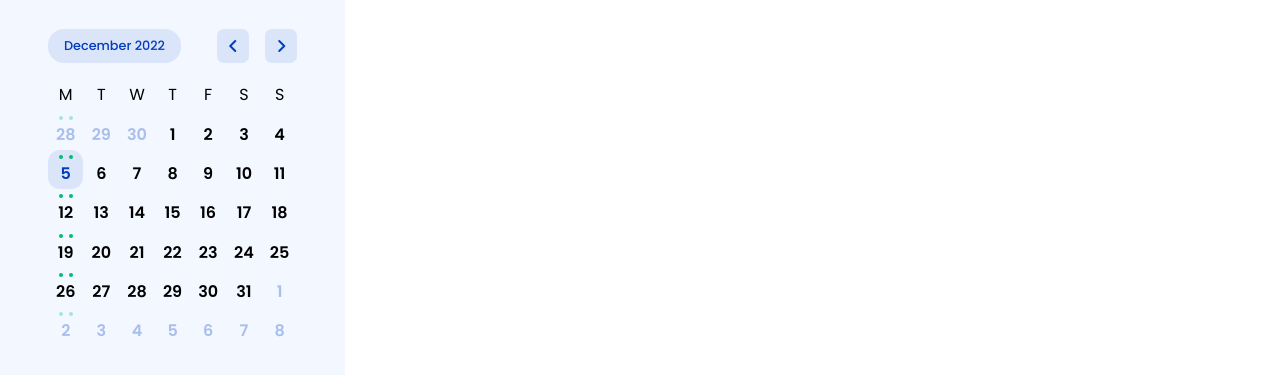
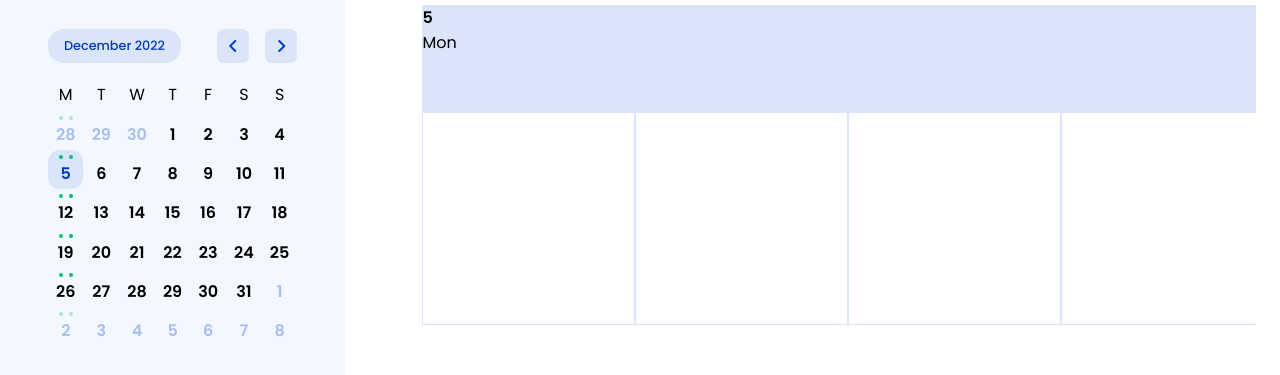
Before and after one commit to Healoz/MakeupClasses, a plain HTML site: page index.html in a window 1280 px wide. Shown: the part 99-474 px from the top of the page. Drawn offline with Linux system fonts and the light colour scheme.

Commit message:
worked out calendar grid

```diff
--- a/index.html
+++ b/index.html
@@ -403,6 +403,20 @@
         <!-- TABLET / DESKTOP CLASS DISPLAY ------------------------------------>
         <div class="class-display desktop">
             <div class="class-display-grid">
+                <!-- date labels -->
+                <div class="time-cel"></div>
+                <div class="cel date-cel">
+                   <div class="date-number">5</div>
+                   <div class="date-day">Mon</div>
+                </div>
+                <div class="cel date-cel"></div>
+                <div class="cel date-cel"></div>
+                <div class="cel date-cel"></div>
+                <div class="cel date-cel"></div>
+                <div class="cel date-cel"></div>
+                <div class="cel date-cel"></div>
+
+                <!-- first row -->
                 <div class="time-cel"></div>
                 <div class="cel"></div>
                 <div class="cel"></div>
--- a/style.css
+++ b/style.css
@@ -171,6 +171,7 @@ button {
     main {
         display: grid;
         grid-template-columns: 1.5fr 3fr;
+        /* height: 200vh; */
     }
 
     .calendar i {
@@ -429,6 +430,26 @@ button {
 
     .desktop {
         display: block;
+        overflow-x: auto;
+
+    }
+
+    .class-display-grid {
+        width: 180%;
+        display: grid;
+        grid-template-columns: 0.5fr repeat(7, 1fr);
+        /* gap: 5px; */
+    }
+
+    .cel {
+        aspect-ratio: 1 / 1;
+        border: 0.3px solid var(--light-blue);
+    }
+
+    .date-cel {
+        aspect-ratio: 2 / 1;
+        background-color: var(--light-blue);
+        border: none;
     }
 
 
```
